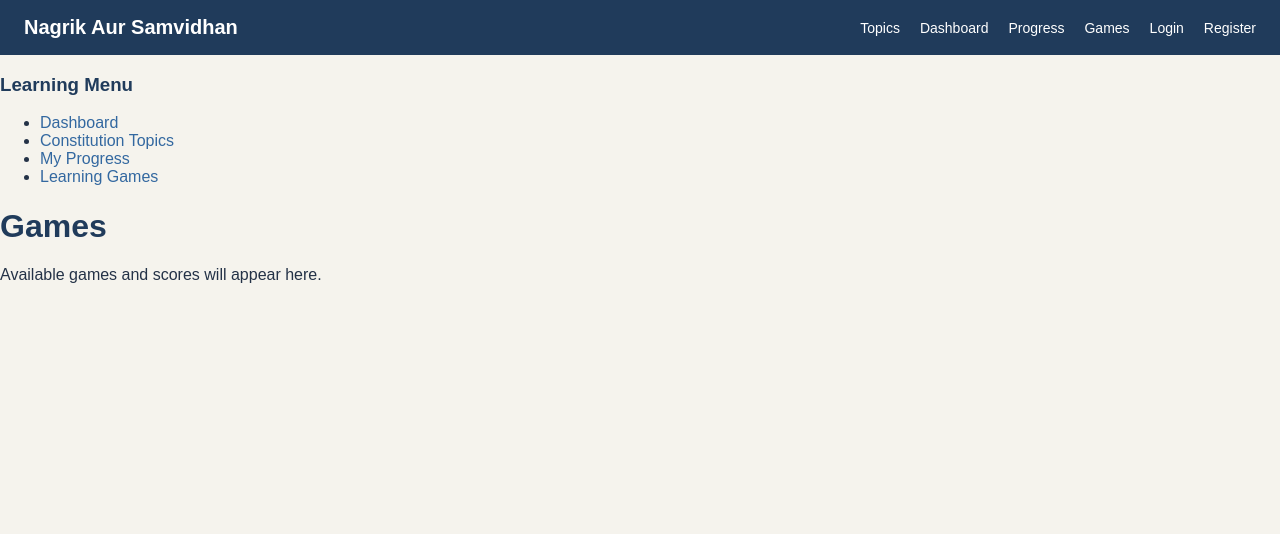
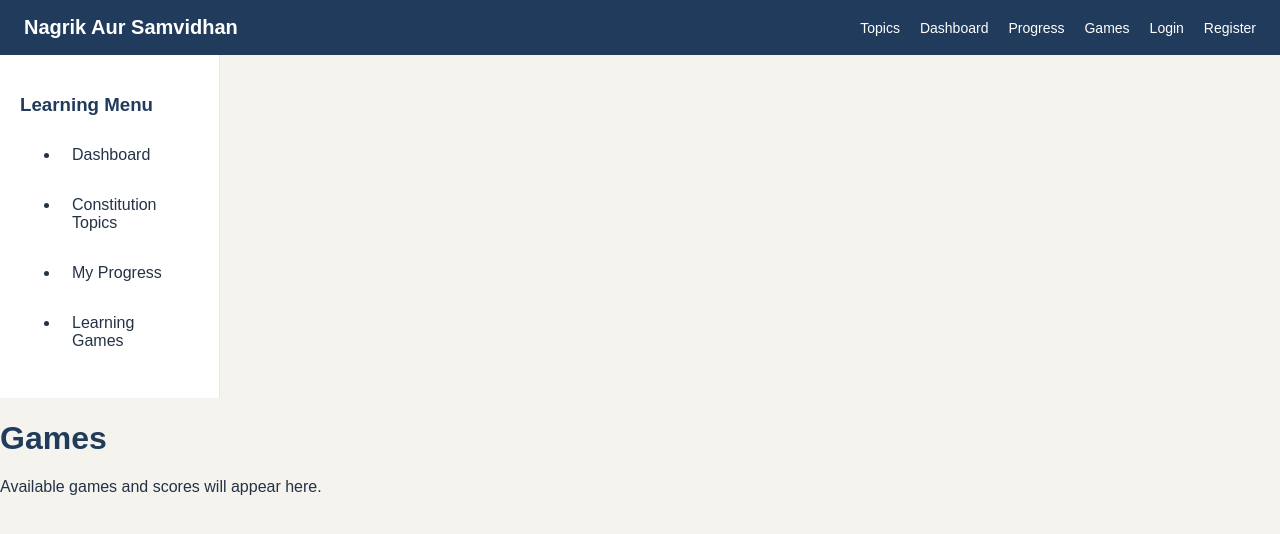
Before and after one commit to Ashish2106B/Constitution_Simplified, a React app in the folder frontend/: page /games in a window 1280 px wide. Shown: the top 534 px of the page. Built offline with nearby package versions, Linux system fonts and the light colour scheme; the HTML template or start-up script is replaced by a standard one.

Commit message:
Style frontend sidebar navigation

```diff
--- a/frontend/src/App.css
+++ b/frontend/src/App.css
@@ -224,3 +224,24 @@
     justify-content: center;
   }
 }
+
+.sidebar {
+  width: 220px;
+  min-width: 220px;
+  padding: 20px;
+  background: #ffffff;
+  border-right: 1px solid #e5e7eb;
+}
+
+.sidebar-link {
+  display: block;
+  padding: 12px;
+  margin-bottom: 8px;
+  color: #243247;
+  border-radius: 6px;
+}
+
+.sidebar-link:hover {
+  background: #eaf0f6;
+  text-decoration: none;
+}
--- a/frontend/src/components/Sidebar.jsx
+++ b/frontend/src/components/Sidebar.jsx
@@ -2,14 +2,14 @@ import { Link } from "react-router-dom";
 
 function Sidebar() {
   return (
-    <aside>
+    <aside className="sidebar">
       <h3>Learning Menu</h3>
 
       <ul>
-        <li><Link to="/dashboard">Dashboard</Link></li>
-        <li><Link to="/topics">Constitution Topics</Link></li>
-        <li><Link to="/progress">My Progress</Link></li>
-        <li><Link to="/games">Learning Games</Link></li>
+        <li><Link className="sidebar-link" to="/dashboard">Dashboard</Link></li>
+        <li><Link className="sidebar-link" to="/topics">Constitution Topics</Link></li>
+        <li><Link className="sidebar-link" to="/progress">My Progress</Link></li>
+        <li><Link className="sidebar-link" to="/games">Learning Games</Link></li>
       </ul>
     </aside>
   );
```
